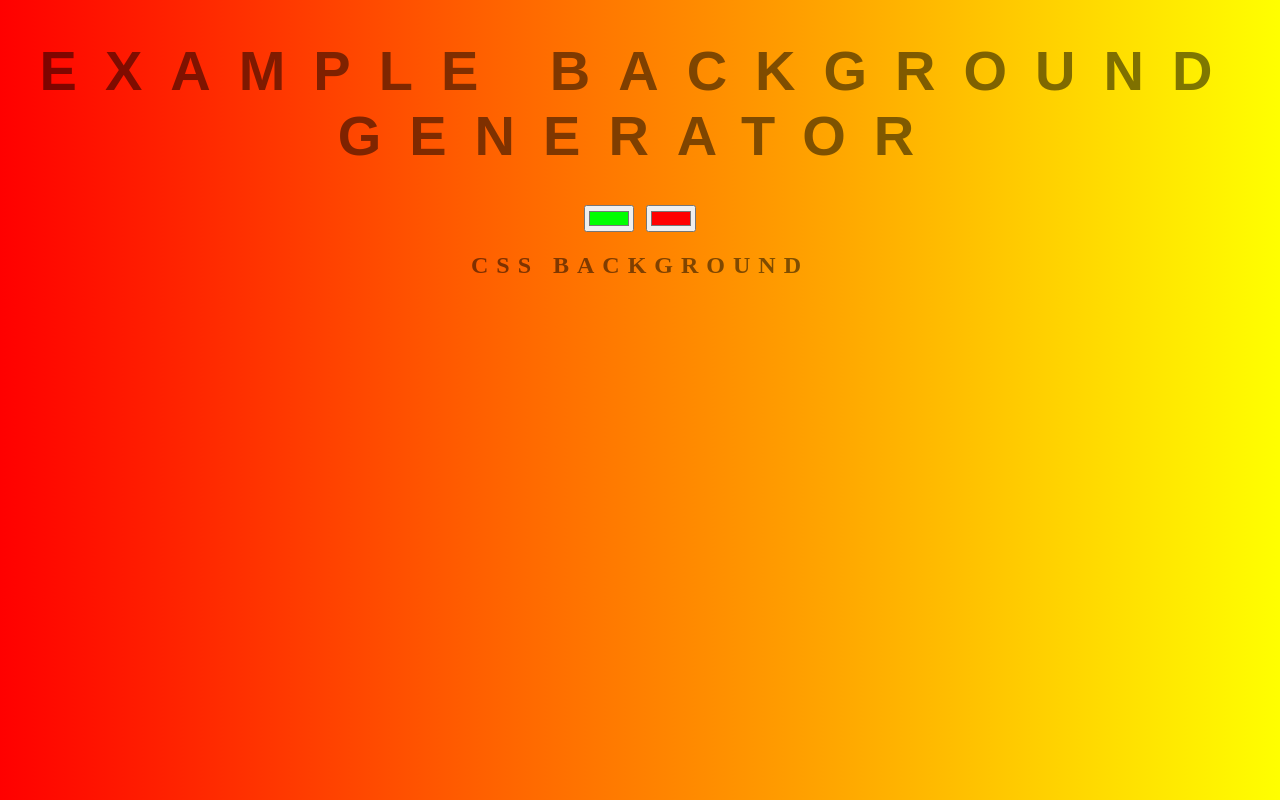
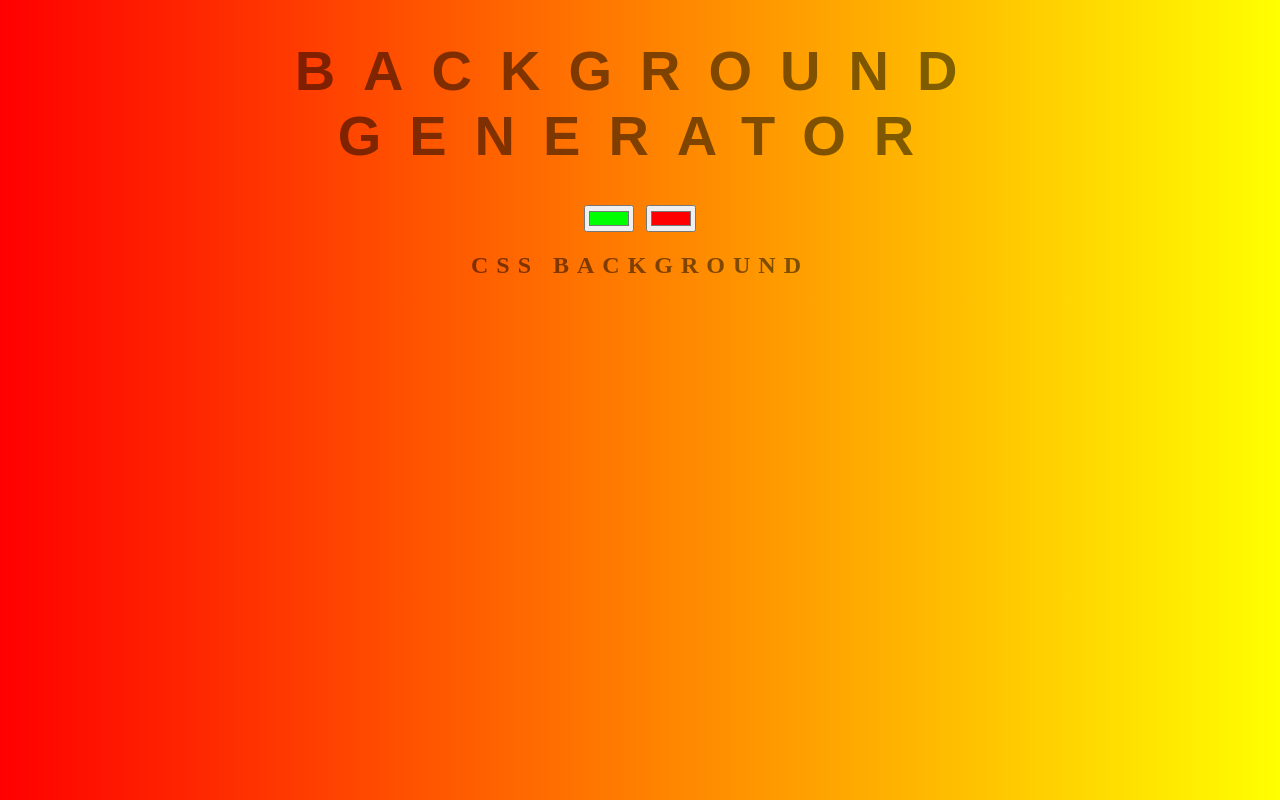
Before and after one commit to Jimaxe/background-generator, a plain HTML site: page index.html in a window 1280 px wide. Drawn offline with Linux system fonts and the light colour scheme.

Commit message:
update title

```diff
--- a/index.html
+++ b/index.html
@@ -5,7 +5,7 @@
 	<link rel="stylesheet" type="text/css" href="style.css">
 </head>
 <body id="gradient">
-	<h1>Example Background Generator</h1>
+	<h1>Background Generator</h1>
 	<input class="color1" type="color" name="color1" value="#00ff00">
 	<input class="color2" type="color" name="color2" value="#ff0000">
 	<h2>CSS Background</h2>
```
